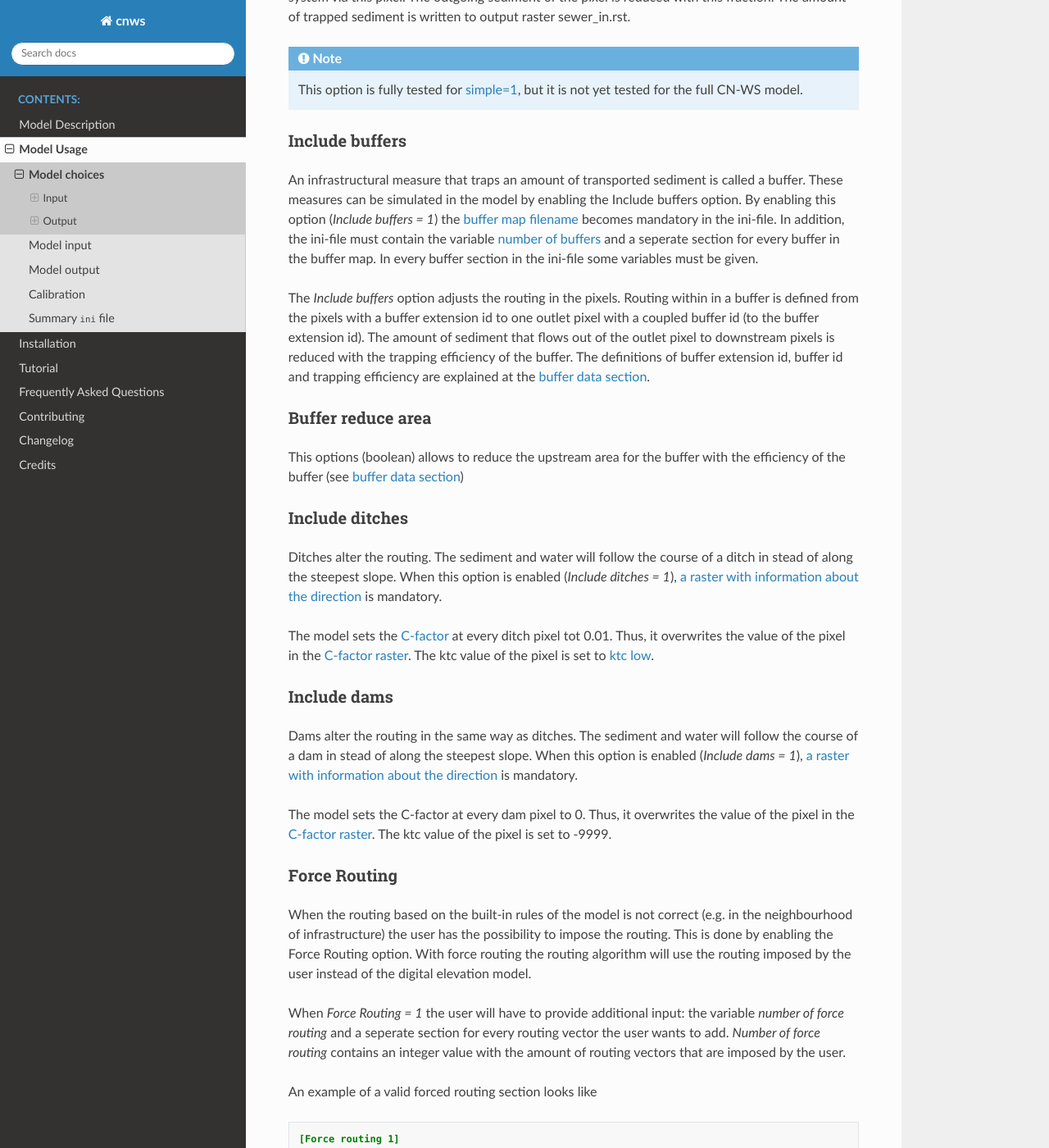
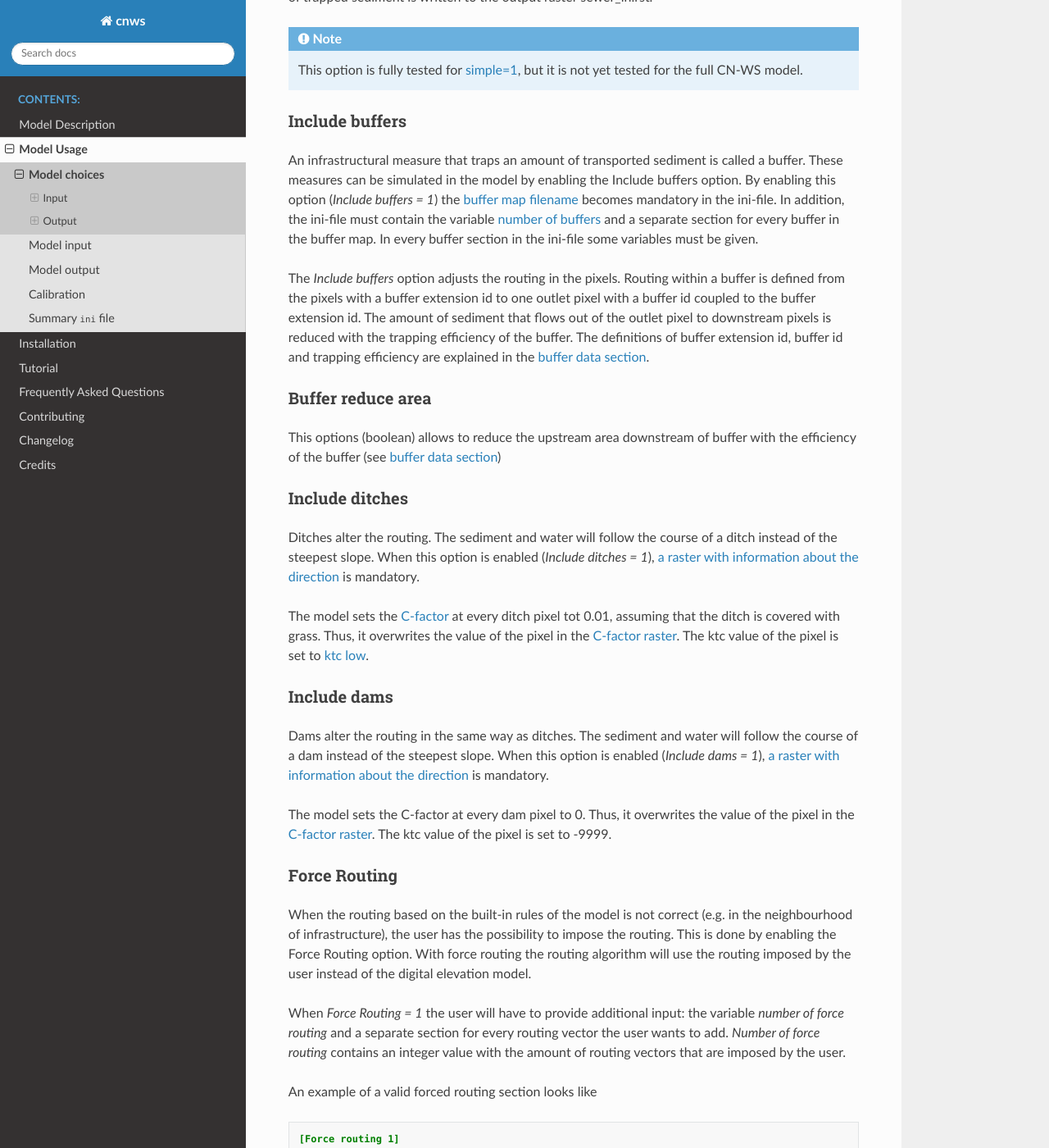
Before and after one commit to watem-sedem/watem-sedem, a Sphinx documentation site: the page built from docs/choices.rst, in a window 1280 px wide and 1400 px high, scrolled down 5568 px. Shown: the whole window at 82% size. Built offline with Sphinx 7.4.7 and the Read the Docs theme 2.0.0, drawn with Linux system fonts in a browser that asks for light colours; some of the changed text lies outside the part shown.

Commit message:
Textual changes in choices.rst, as proposed in review

```diff
--- a/docs/choices.rst
+++ b/docs/choices.rst
@@ -204,7 +204,7 @@ Simple
 ######
 
 When the option 'Simple' is enabled, only WaTEM-SEDEM is used and the CN-model
-is disabled. By disabling Simple, you will use the full the CN-WS model.
+is disabled. By disabling Simple, you will use the complete CN-WS model.
 
 The user has to provide following minimal input if this option is enabled:
 
@@ -305,16 +305,16 @@ called a buffer. These measures can be simulated in the model by enabling
 the Include buffers option. By enabling this option (`Include buffers = 1`)
 the :ref:`buffer map filename <buffermap>` becomes mandatory in the ini-file.
 In addition, the ini-file must contain the variable
-:ref:`number of buffers <nrbuffers>` and a seperate section for every buffer
+:ref:`number of buffers <nrbuffers>` and a separate section for every buffer
 in the buffer map. In every buffer section in the ini-file some variables must
 be given.
 
 The `Include buffers` option adjusts the routing in the pixels. Routing
-within in a buffer is defined from the pixels with a buffer extension id to
-one outlet pixel with a coupled buffer id (to the buffer extension id). The
+within a buffer is defined from the pixels with a buffer extension id to
+one outlet pixel with a buffer id coupled to the buffer extension id. The
 amount of sediment that flows out of the outlet pixel to downstream pixels is
 reduced with the trapping efficiency of the buffer. The definitions of buffer
-extension id, buffer id and trapping efficiency are explained at the
+extension id, buffer id and trapping efficiency are explained in the
 :ref:`buffer data section <bufferdata>`.
 
 .. _bufferreduce:
@@ -322,8 +322,8 @@ extension id, buffer id and trapping efficiency are explained at the
 Buffer reduce area
 ##################
 
-This options (boolean) allows to reduce the upstream area for the buffer with the
-efficiency of the buffer (see :ref:`buffer data section <bufferdata>`)
+This options (boolean) allows to reduce the upstream area downstream of buffer
+with the efficiency of the buffer (see :ref:`buffer data section <bufferdata>`)
 
 .. _includeditches:
 
@@ -331,11 +331,12 @@ Include ditches
 ###############
 
 Ditches alter the routing. The sediment and water will follow the course of a
-ditch in stead of along the steepest slope. When this option is enabled
+ditch instead of the steepest slope. When this option is enabled
 (`Include ditches = 1`), :ref:`a raster with information about the direction
 <ditchmap>` is mandatory.
 
-The model sets the :ref:`C-factor <cfactor>` at every ditch pixel tot 0.01.
+The model sets the :ref:`C-factor <cfactor>` at every ditch pixel tot 0.01,
+assuming that the ditch is covered with grass.
 Thus, it overwrites the value of the pixel in the :ref:`C-factor raster <cmap>`.
 The ktc value of the pixel is set to :ref:`ktc low <ktclow>`.
 
@@ -345,7 +346,7 @@ Include dams
 ############
 
 Dams alter the routing in the same way as ditches. The sediment and water will
-follow the course of a dam in stead of along the steepest slope. When this
+follow the course of a dam instead of the steepest slope. When this
 option is enabled (`Include dams = 1`), :ref:`a raster with information about
 the direction <dammap>` is mandatory.
 
@@ -359,13 +360,13 @@ Force Routing
 #############
 
 When the routing based on the built-in rules of the model is not correct (e.g.
-in the neighbourhood of infrastructure) the user has the possibility to impose
+in the neighbourhood of infrastructure), the user has the possibility to impose
 the routing. This is done by enabling the Force Routing option. With force
 routing the routing algorithm will use the routing imposed by the user instead
 of the digital elevation model.
 
 When `Force Routing = 1` the user will have to provide additional input: the
-variable `number of force routing` and a seperate section for every routing
+variable `number of force routing` and a separate section for every routing
 vector the user wants to add. `Number of force routing` contains an integer
 value with the amount of routing vectors that are imposed by the user.
 
```
Also changed, not shown: other parts of docs/choices.rst (+16 -16 lines).
